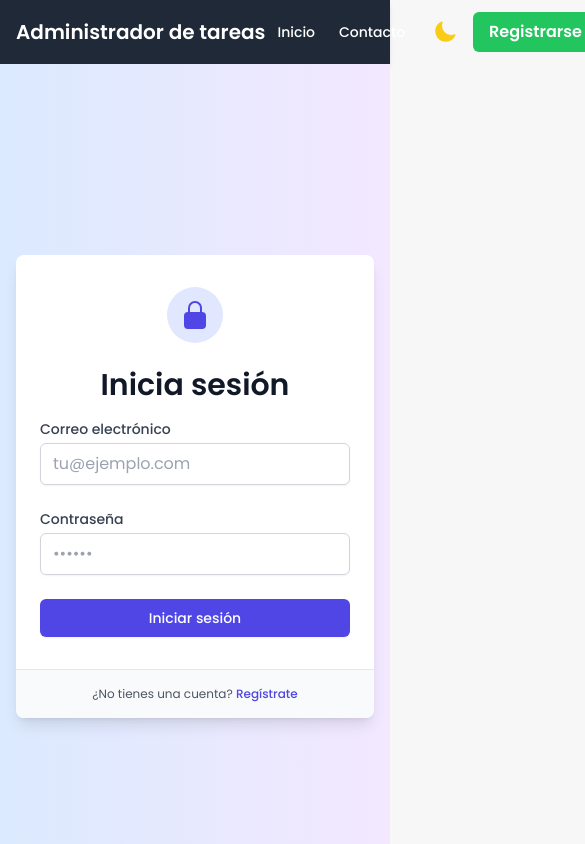
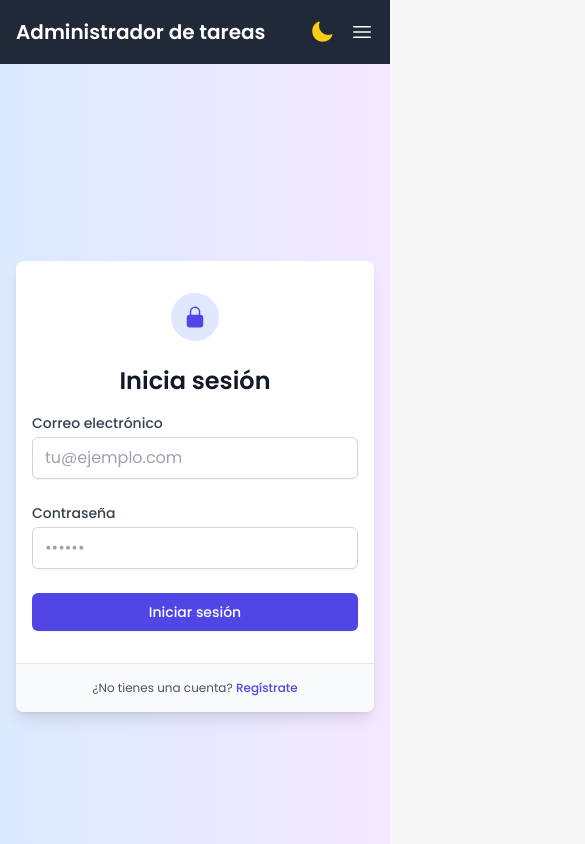
Before and after one commit to josellanos95/MERN-Task-Manager, a React (Vite) app in the folder client/: page /login in a window 390 px wide. Shown: the top 844 px of the page, 585 px wide, since content can reach past the window. Built offline with nearby package versions, Linux system fonts and the light colour scheme.

Commit message:
hechos responsive el login, home y navbar

```diff
--- a/client/src/components/Footer.jsx
+++ b/client/src/components/Footer.jsx
@@ -9,7 +9,7 @@ function Footer() {
   return (
     <footer className="bg-gray-800 dark:bg-gray-900 text-white py-8">
       <div className="max-w-7xl mx-auto px-4 sm:px-6 lg:px-8">
-        <div className="grid grid-cols-1 md:grid-cols-3 gap-8">
+        <div className="grid grid-cols-1 sm:grid-cols-2 lg:grid-cols-3 gap-8">
           {/* Columna 1: Enlaces */}
           <div>
             <h3 className="text-lg font-semibold mb-4">Enlaces rápidos</h3>
@@ -58,13 +58,13 @@ function Footer() {
           </div>
 
           {/* Columna 3: Redes sociales */}
-          <div>
+          <div className="sm:col-span-2 lg:col-span-1">
             <h3 className="text-lg font-semibold mb-4">Síguenos</h3>
             <div className="flex space-x-4">
               <a href="https://github.com/josellanos95" target="_blank" rel="noopener noreferrer" className="hover:text-blue-400 transition duration-300">
                 <FaGithub className="h-6 w-6" />
               </a>
-              <a href="www.linkedin.com/in/jose-maria-llanos" target="_blank" rel="noopener noreferrer" className="hover:text-blue-400 transition duration-300">
+              <a href="https://www.linkedin.com/in/jose-maria-llanos" target="_blank" rel="noopener noreferrer" className="hover:text-blue-400 transition duration-300">
                 <FaLinkedin className="h-6 w-6" />
               </a>
               <a href="https://x.com/JoseLlanoss" target="_blank" rel="noopener noreferrer" className="hover:text-blue-400 transition duration-300">
--- a/client/src/components/Navbar.jsx
+++ b/client/src/components/Navbar.jsx
@@ -1,11 +1,15 @@
+import { useState } from "react";
 import { useAuth } from "../context/AuthContext";
 import { useDarkMode } from "../context/DarkModeContext";
 import { Link } from "react-router-dom";
-import { SunIcon, MoonIcon } from "@heroicons/react/24/solid";
+import { SunIcon, MoonIcon, Bars3Icon as MenuIcon, XMarkIcon as XIcon } from "@heroicons/react/24/solid";
 
 function Navbar() {
   const { isAuthenticated, signout } = useAuth();
   const { darkMode, toggleDarkMode } = useDarkMode();
+  const [isOpen, setIsOpen] = useState(false);
+
+  const toggleMenu = () => setIsOpen(!isOpen);
 
   return (
     <nav className="bg-gray-800 dark:bg-gray-800 shadow-md">
@@ -19,7 +23,7 @@ function Navbar() {
               Administrador de tareas
             </Link>
           </div>
-          <div className="flex items-center">
+          <div className="hidden md:flex items-center">
             <Link
               to="/"
               className="text-white hover:text-gray-300 px-3 py-2 rounded-md text-sm font-medium"
@@ -75,8 +79,82 @@ function Navbar() {
               </>
             )}
           </div>
+          <div className="md:hidden flex items-center">
+            <button
+              onClick={toggleDarkMode}
+              className="text-yellow-400 hover:text-yellow-300 mr-4"
+              aria-label="Toggle dark mode"
+            >
+              {darkMode ? (
+                <SunIcon className="h-6 w-6" />
+              ) : (
+                <MoonIcon className="h-6 w-6" />
+              )}
+            </button>
+            <button
+              onClick={toggleMenu}
+              className="text-white hover:text-gray-300"
+              aria-label="Toggle menu"
+            >
+              {isOpen ? (
+                <XIcon className="h-6 w-6" />
+              ) : (
+                <MenuIcon className="h-6 w-6" />
+              )}
+            </button>
+          </div>
         </div>
       </div>
+      {/* Mobile menu */}
+      {isOpen && (
+        <div className="md:hidden">
+          <div className="px-2 pt-2 pb-3 space-y-1 sm:px-3">
+            <Link
+              to="/"
+              className="text-white hover:bg-gray-700 block px-3 py-2 rounded-md text-base font-medium"
+            >
+              Inicio
+            </Link>
+            <Link
+              to="/contact"
+              className="text-white hover:bg-gray-700 block px-3 py-2 rounded-md text-base font-medium"
+            >
+              Contacto
+            </Link>
+            {isAuthenticated ? (
+              <>
+                <Link
+                  to="/add-task"
+                  className="bg-blue-500 hover:bg-blue-600 text-white block px-3 py-2 rounded-md text-base font-medium"
+                >
+                  Agregar tarea
+                </Link>
+                <button
+                  onClick={signout}
+                  className="bg-red-500 hover:bg-red-600 text-white block w-full text-left px-3 py-2 rounded-md text-base font-medium"
+                >
+                  Cerrar sesión
+                </button>
+              </>
+            ) : (
+              <>
+                <Link
+                  to="/register"
+                  className="bg-green-500 hover:bg-green-600 text-white block px-3 py-2 rounded-md text-base font-medium"
+                >
+                  Registrarse
+                </Link>
+                <Link
+                  to="/login"
+                  className="bg-blue-500 hover:bg-blue-600 text-white block px-3 py-2 rounded-md text-base font-medium"
+                >
+                  Iniciar sesión
+                </Link>
+              </>
+            )}
+          </div>
+        </div>
+      )}
     </nav>
   );
 }
--- a/client/src/pages/LoginPage.jsx
+++ b/client/src/pages/LoginPage.jsx
@@ -1,7 +1,7 @@
 import { useForm } from "react-hook-form";
 import { useAuth } from "../context/AuthContext";
 import { useEffect } from "react";
-import { useNavigate } from "react-router-dom";
+import { useNavigate, Link } from "react-router-dom";
 import { LockClosedIcon } from '@heroicons/react/24/solid';
 
 function LoginPage() {
@@ -38,16 +38,16 @@ function LoginPage() {
   });
 
   return (
-    <div className="min-h-screen flex items-center justify-center bg-gradient-to-r from-blue-100 to-purple-100 dark:from-gray-800 dark:to-gray-900 py-12 px-4 sm:px-6 lg:px-8">
+    <div className="min-h-screen flex items-center justify-center bg-gradient-to-r from-blue-100 to-purple-100 dark:from-gray-800 dark:to-gray-900 py-6 px-4 sm:px-6 lg:px-8">
       <div className="max-w-md w-full space-y-8">
         <div className="bg-white dark:bg-gray-800 shadow-lg rounded-lg overflow-hidden">
-          <div className="px-6 py-8">
+          <div className="px-4 sm:px-6 py-8">
             <div className="flex justify-center mb-6">
               <div className="bg-indigo-100 dark:bg-indigo-900 rounded-full p-3">
-                <LockClosedIcon className="h-8 w-8 text-indigo-600 dark:text-indigo-400" />
+                <LockClosedIcon className="h-6 w-6 sm:h-8 sm:w-8 text-indigo-600 dark:text-indigo-400" />
               </div>
             </div>
-            <h2 className="text-center text-3xl font-extrabold text-gray-900 dark:text-white mb-4">
+            <h2 className="text-center text-2xl sm:text-3xl font-extrabold text-gray-900 dark:text-white mb-4">
               Inicia sesión
             </h2>
             {formErrors.general && (
@@ -104,9 +104,9 @@ function LoginPage() {
               </div>
             </form>
           </div>
-          <div className="px-6 py-4 bg-gray-50 dark:bg-gray-700 border-t border-gray-200 dark:border-gray-600">
+          <div className="px-4 sm:px-6 py-4 bg-gray-50 dark:bg-gray-700 border-t border-gray-200 dark:border-gray-600">
             <p className="text-xs text-gray-600 dark:text-gray-400 text-center">
-              ¿No tienes una cuenta? <a href="/register" className="font-medium text-indigo-600 hover:text-indigo-500 dark:text-indigo-400 dark:hover:text-indigo-300">Regístrate</a>
+              ¿No tienes una cuenta? <Link to="/register" className="font-medium text-indigo-600 hover:text-indigo-500 dark:text-indigo-400 dark:hover:text-indigo-300">Regístrate</Link>
             </p>
           </div>
         </div>
--- a/client/vite.config.js
+++ b/client/vite.config.js
@@ -4,9 +4,10 @@ import react from '@vitejs/plugin-react'
 export default defineConfig({
   plugins: [react()],
   server: {
+    port: 3001,
     proxy: {
       '/api': {
-        target: 'https://mern-task-manager-server-seven.vercel.app',
+        target: 'http://localhost:3000',
         changeOrigin: true,
         secure: false,
       }
```
Also changed, not shown: 2 other files (tests, documents, lock files or other folders).
